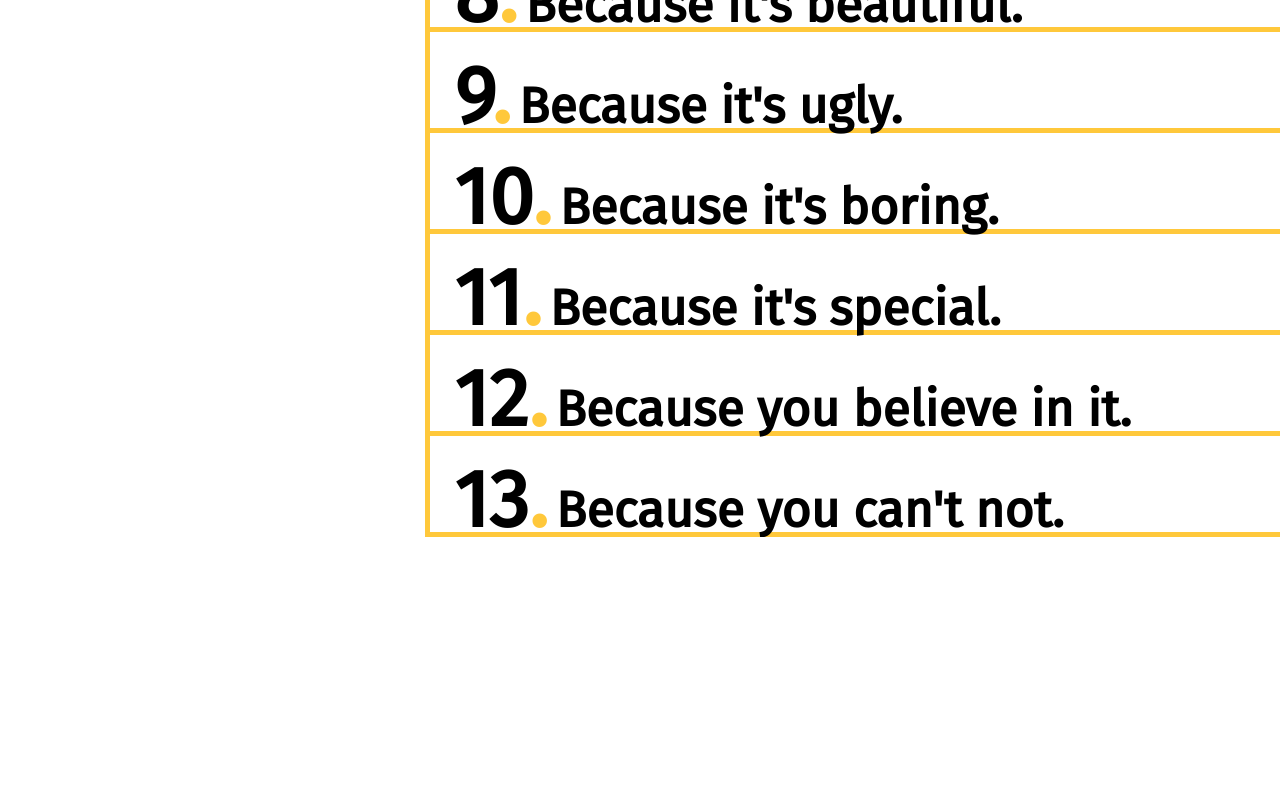
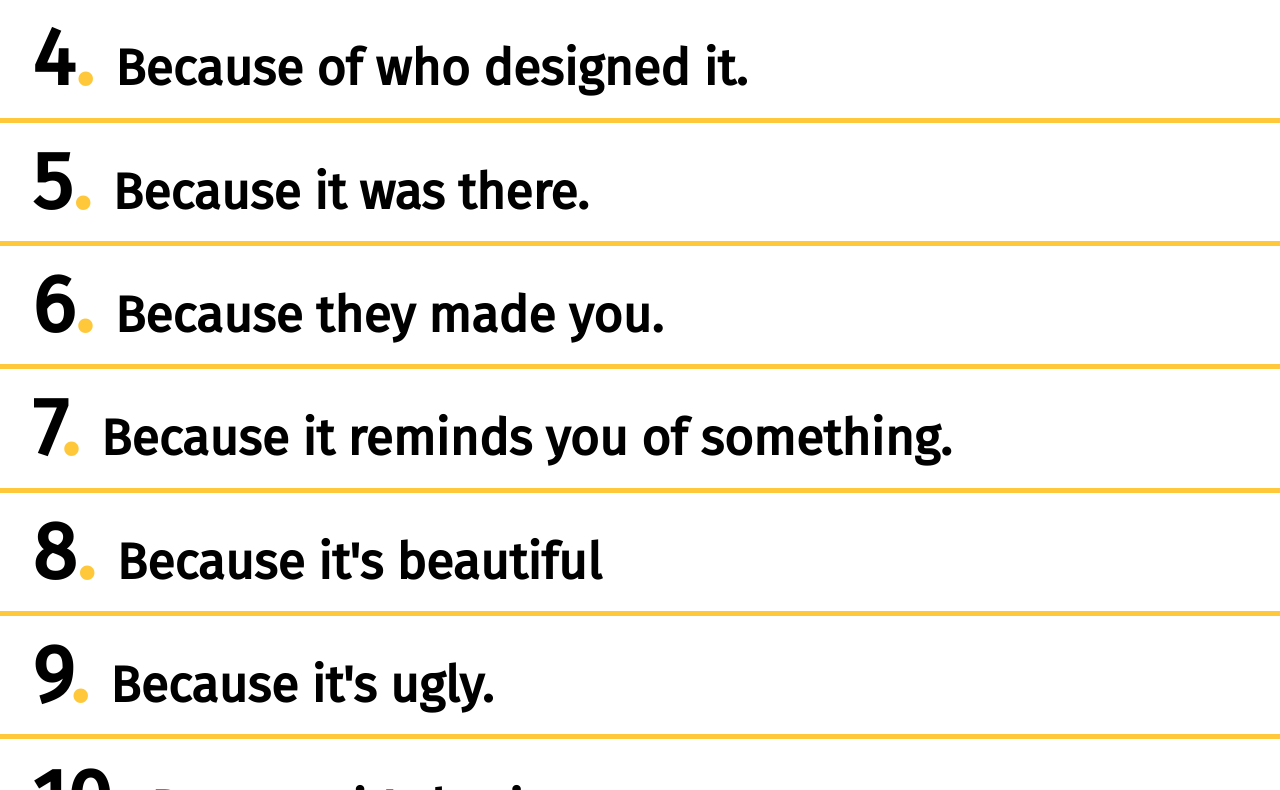
Before and after one commit to Joopr8/alta-baixa, a plain HTML site: page index.html in a window 1280 px wide. Shown: the part 776-1566 px from the top of the page. Before the commit the page ends 1313 px from the top, so only its background shows below. Drawn offline with nearby package versions, Linux system fonts and the light colour scheme.

Commit message:
Responsiveness update

```diff
--- a/assets/stylesheet/pages/index.scss
+++ b/assets/stylesheet/pages/index.scss
@@ -6,19 +6,48 @@ html {
     flex-direction: row;
     overflow: scroll;
 
+    @include hd {
+      flex-direction: column;
+    }
+
     .title {
       height: 100vh;
+
       display: flex;
+      justify-content: center;
+      align-items: center;
+
       flex: 3;
+
+      @include hd {
+        height: 50vh;
+        flex: none;
+      }
+
+      @include hd {
+        justify-content: start;
+        margin-left: 2rem;
+      }
+
+      @include phablet {
+        height: 100vh;
+      }
 
       h1 {
         position: fixed;
-
-        align-self: center;
         width: 20rem;
 
         line-height: 112px;
-        padding: 6rem;
+
+        @include hd {
+          position: initial;
+          width: 80vw;
+        }
+
+        @include desktop {
+          font-size: 65px;
+          line-height: 97px;
+        }
       }
     }
 
@@ -28,15 +57,20 @@ html {
 
       display: flex;
       flex-direction: column;
-      flex: 6;
+      flex: 7;
 
       overflow-y: scroll;
 
+      @include hd {
+        border-left: none;
+        border-top: 5px solid $yellow;
+      }
+
       .cell {
-        height: 12vh;
         width: 100%;
 
         border-bottom: 5px solid $yellow;
+        padding: 1.2rem 0;
 
         display: flex;
         flex-direction: column;
@@ -45,20 +79,54 @@ html {
           cursor: pointer;
         }
 
+        @include tablet {
+          padding: 0.8rem 0;
+        }
+
         .text {
           display: flex;
-          align-items: baseline;
-          padding: 1.5rem;
 
-          h2 {
-            margin-left: 0.5rem;
+          h1 {
+            margin-left: 2rem;
+            text-align: right;
+
+            @include desktop {
+              margin-left: 1.5rem;
+              font-size: 65px;
+            }
+
+            @include tablet {
+              margin-left: 1rem;
+              font-size: 55px;
+            }
+
+            @include phablet {
+              margin-left: 0.7rem;
+              font-size: 45px;
+            }
+
+            .exp {
+              font-size: 50px;
+
+              @include desktop {
+                font-size: 35px;
+              }
+
+              @include tablet {
+                font-size: 25px;
+              }
+
+              @include phablet {
+                font-size: 18px;
+              }
+            }
           }
         }
 
         .description {
           display: none;
           font-weight: $light;
-          margin: 1rem 2rem;
+          margin: 1rem 4.5rem;
         }
       }
     }
--- a/assets/stylesheet/resources/_base.scss
+++ b/assets/stylesheet/resources/_base.scss
@@ -24,3 +24,29 @@ p {
 .yellow {
   color: $yellow;
 }
+
+@mixin phablet {
+  @media (max-width: 550px) {
+    @content;
+  }
+}
+@mixin tablet {
+  @media (max-width: 750px) {
+    @content;
+  }
+}
+@mixin desktop {
+  @media (max-width: 1000px) {
+    @content;
+  }
+}
+@mixin hd {
+  @media (max-width: 1400px) {
+    @content;
+  }
+}
+@mixin resolution($r) {
+  @media (max-width: #{$r}) {
+    @content;
+  }
+}
--- a/index.html
+++ b/index.html
@@ -1,6 +1,7 @@
 <!DOCTYPE html>
 <html>
   <head>
+    <meta name="viewport" content="width=device-width, initial-scale=1.0" />
     <link rel="stylesheet" href="assets/stylesheet/pages/index.css" />
     <link
       href="https://fonts.googleapis.com/css?family=Fira+Sans"
@@ -20,8 +21,10 @@
       <div class="rules">
         <div class="cell" id="1">
           <div class="text">
-            <h1>1<span class="yellow">.</span></h1>
-            <h2>Because you like its name.</h2>
+            <h1>
+              1<span class="yellow">.</span>
+              <span class="exp"> Because it works.</span>
+            </h1>
           </div>
           <p class="description">
             Some typefaces are just perfect for certain things. I've specified
@@ -37,8 +40,10 @@
         </div>
         <div class="cell" id="2">
           <div class="text">
-            <h1>2<span class="yellow">.</span></h1>
-            <h2>Because you like its history.</h2>
+            <h1>
+              2<span class="yellow">.</span>
+              <span class="exp">Because you like its history.</span>
+            </h1>
           </div>
           <p class="description">
             I've heard of several projects where the designer found a font that
@@ -53,8 +58,10 @@
         </div>
         <div class="cell" id="3">
           <div class="text">
-            <h1>3<span class="yellow">.</span></h1>
-            <h2>Because you like its name.</h2>
+            <h1>
+              3<span class="yellow">.</span>
+              <span class="exp">Because you like its name.</span>
+            </h1>
           </div>
           <p class="description">
             Once I saw a project in a student portfolio that undertook the
@@ -68,8 +75,10 @@
         </div>
         <div class="cell" id="4">
           <div class="text">
-            <h1>4<span class="yellow">.</span></h1>
-            <h2>Because of who designed it.</h2>
+            <h1>
+              4<span class="yellow">.</span>
+              <span class="exp">Because of who designed it.</span>
+            </h1>
           </div>
           <p class="description">
             Once I was working on a project where the client group included some
@@ -86,8 +95,10 @@
         </div>
         <div class="cell" id="5">
           <div class="text">
-            <h1>5<span class="yellow">.</span></h1>
-            <h2>Because it was there.</h2>
+            <h1>
+              5<span class="yellow">.</span>
+              <span class="exp">Because it was there.</span>
+            </h1>
           </div>
           <p class="description">
             Sometimes a typeface is already living on the premises when you show
@@ -102,8 +113,10 @@
         </div>
         <div class="cell" id="6">
           <div class="text">
-            <h1>6<span class="yellow">.</span></h1>
-            <h2>Because they made you.</h2>
+            <h1>
+              6<span class="yellow">.</span>
+              <span class="exp">Because they made you.</span>
+            </h1>
           </div>
           <p class="description">
             And sometimes it's something you've never used before, for good
@@ -114,8 +127,10 @@
         </div>
         <div class="cell" id="7">
           <div class="text">
-            <h1>7<span class="yellow">.</span></h1>
-            <h2>Because it reminds you of something.</h2>
+            <h1>
+              7<span class="yellow">.</span>
+              <span class="exp">Because it reminds you of something.</span>
+            </h1>
           </div>
           <p class="description">
             Whenever I want to make words look straightforward, conversational,
@@ -130,8 +145,10 @@
         </div>
         <div class="cell" id="8">
           <div class="text">
-            <h1>8<span class="yellow">.</span></h1>
-            <h2>Because it's beautiful.</h2>
+            <h1>
+              8<span class="yellow">.</span>
+              <span class="exp">Because it's beautiful</span>
+            </h1>
           </div>
           <p class="description">
             Cyrus Highsmith's Novia is now commercially available. He originally
@@ -141,8 +158,10 @@
         </div>
         <div class="cell" id="9">
           <div class="text">
-            <h1>9<span class="yellow">.</span></h1>
-            <h2>Because it's ugly.</h2>
+            <h1>
+              9<span class="yellow">.</span>
+              <span class="exp">Because it's ugly.</span>
+            </h1>
           </div>
           <p class="description">
             About 10 years ago, I was asked to redesign the logo for New
@@ -158,8 +177,10 @@
         </div>
         <div class="cell" id="10">
           <div class="text">
-            <h1>10<span class="yellow">.</span></h1>
-            <h2>Because it's boring.</h2>
+            <h1>
+              10<span class="yellow">.</span>
+              <span class="exp">Because it's boring.</span>
+            </h1>
           </div>
           <p class="description">
             Tibor Kalman was fascinated with boring typefaces. "No, this one is
@@ -171,8 +192,10 @@
         </div>
         <div class="cell" id="11">
           <div class="text">
-            <h1>11<span class="yellow">.</span></h1>
-            <h2>Because it's special.</h2>
+            <h1>
+              11<span class="yellow">.</span>
+              <span class="exp">Because it's special.</span>
+            </h1>
           </div>
           <p class="description">
             In design as in fashion, nothing beats bespoke tailoring. I've
@@ -185,8 +208,10 @@
         </div>
         <div class="cell" id="12">
           <div class="text">
-            <h1>12<span class="yellow">.</span></h1>
-            <h2>Because you believe in it.</h2>
+            <h1>
+              12<span class="yellow">.</span>
+              <span class="exp">Because you believe in it.</span>
+            </h1>
           </div>
           <p class="description">
             Sometimes I think that Massimo Vignelli may be using
@@ -200,8 +225,10 @@
         </div>
         <div class="cell" id="13">
           <div class="text">
-            <h1>13<span class="yellow">.</span></h1>
-            <h2>Because you can't not.</h2>
+            <h1>
+              13<span class="yellow">.</span>
+              <span class="exp">Because you can't not.</span>
+            </h1>
           </div>
           <p class="description">
             Princeton Architectural Press is about to publish a collection of
@@ -227,8 +254,10 @@
     desc = $("#" + $(this).attr("id")).children()[1];
 
     if (temp % 2 == 0) {
-      $(this).animate({ height: "50vh" });
+      $(this).animate({ height: "30vh" });
       $(desc).css("display", "block");
+
+      //$(this).siblings().css("height", "12vh");
     } else {
       $(this).animate({ height: "12vh" });
       $(desc).css("display", "none");
```
Also changed, not shown: assets/stylesheet/pages/index.css, 1 other file.
